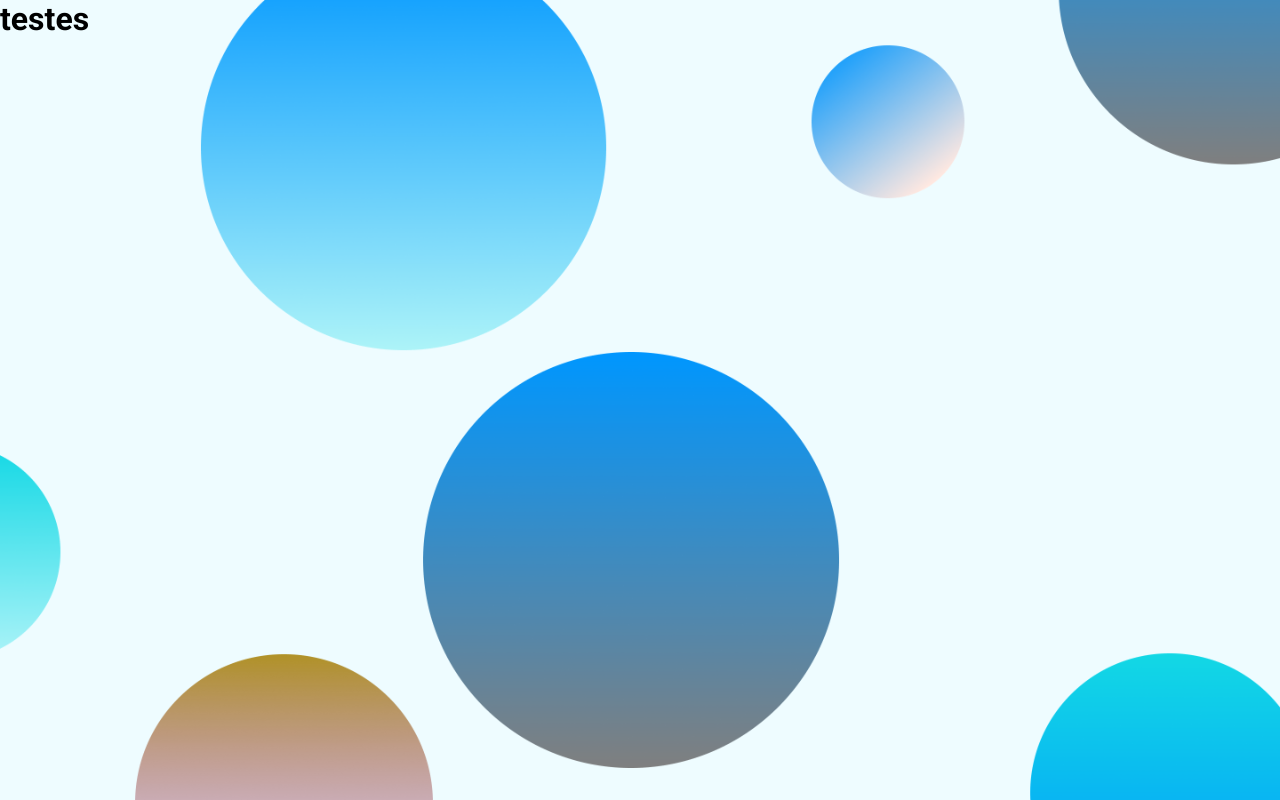
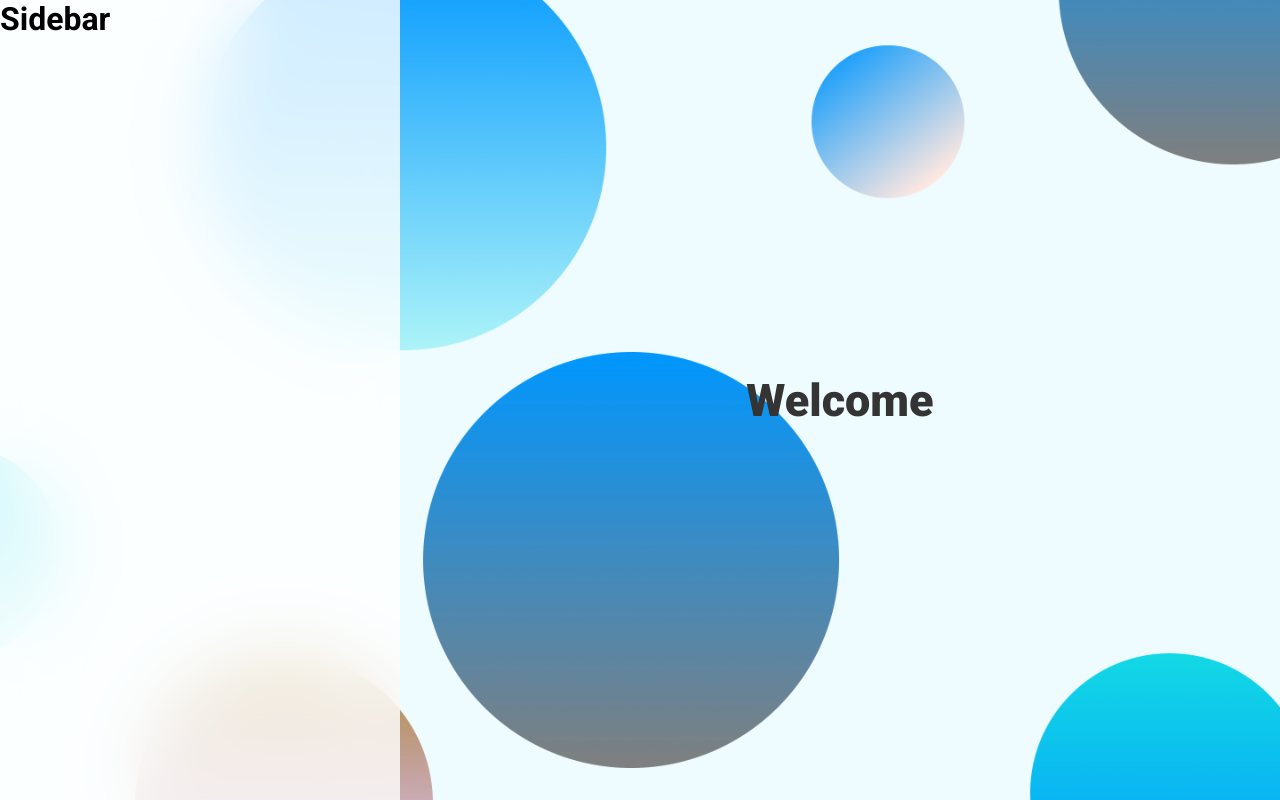
Before and after one commit to djoseneto/mbeventos-react, a React (Create React App) app: page / in a window 1280 px wide. Built offline with nearby package versions, Linux system fonts and the light colour scheme.

Commit message:
component Main stylized.

```diff
--- a/src/components/App.js
+++ b/src/components/App.js
@@ -1,12 +1,15 @@
 import React from 'react'
 import styled from 'styled-components'
 import bgImg from '../assets/bg-login.png'
+import Sidebar from './Sidebar'
+import Main from './Main'
 
 const App = () => {
   return (
     <Container>
       <Wrapper>
-        <h1>testes</h1>
+        <Sidebar />
+        <Main />
       </Wrapper>
     </Container>
   )
@@ -28,5 +31,6 @@ const Wrapper = styled.div`
   background-repeat: no-repeat;
   width: 100%;
   height: 100%;
+  display: flex;
 `;
 export default App
--- /dev/null
+++ b/src/components/Main.js
@@ -0,0 +1,30 @@
+import React from 'react'
+import styled from 'styled-components'
+
+const Main = () => {
+    return (
+        <Container>
+          <h1>Welcome</h1>
+        </Container>
+    )
+}
+
+const Container = styled.div`
+  width: 100%;
+  height: 100%;
+  display: flex;
+  justify-content: center;
+  align-items: center;
+
+  h1 {
+    font-size: 45px;
+    font-weight: 900;
+    color: #343434;
+
+    @media (max-width: 900px) {
+      display: none;
+    }
+  }
+`
+
+export default Main
--- a/src/components/Sidebar.js
+++ b/src/components/Sidebar.js
@@ -1,9 +1,19 @@
 import React from 'react'
+import styled from 'styled-components'
 
-export const Sidebar = () => {
+const Sidebar = () => {
     return (
-        <div>
+        <Container>
             <h1>Sidebar</h1>
-        </div>
+        </Container>
     )
 }
+
+const Container = styled.div`
+  min-width: 400px;
+  backdrop-filter: blur(35px);
+  background-color: rgba(255, 255, 255, 0.8);
+  height: 100%;
+`
+
+export default Sidebar
```
